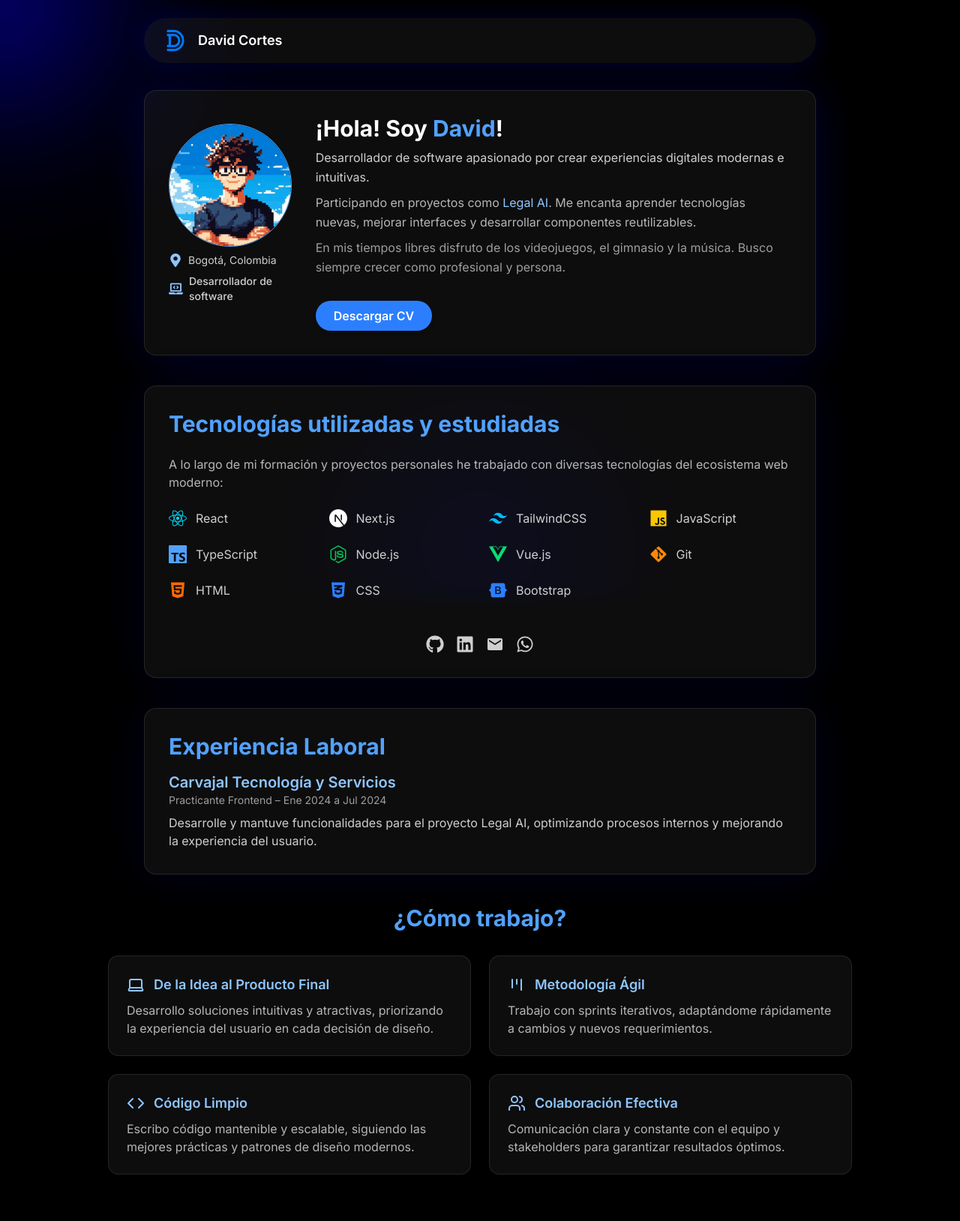
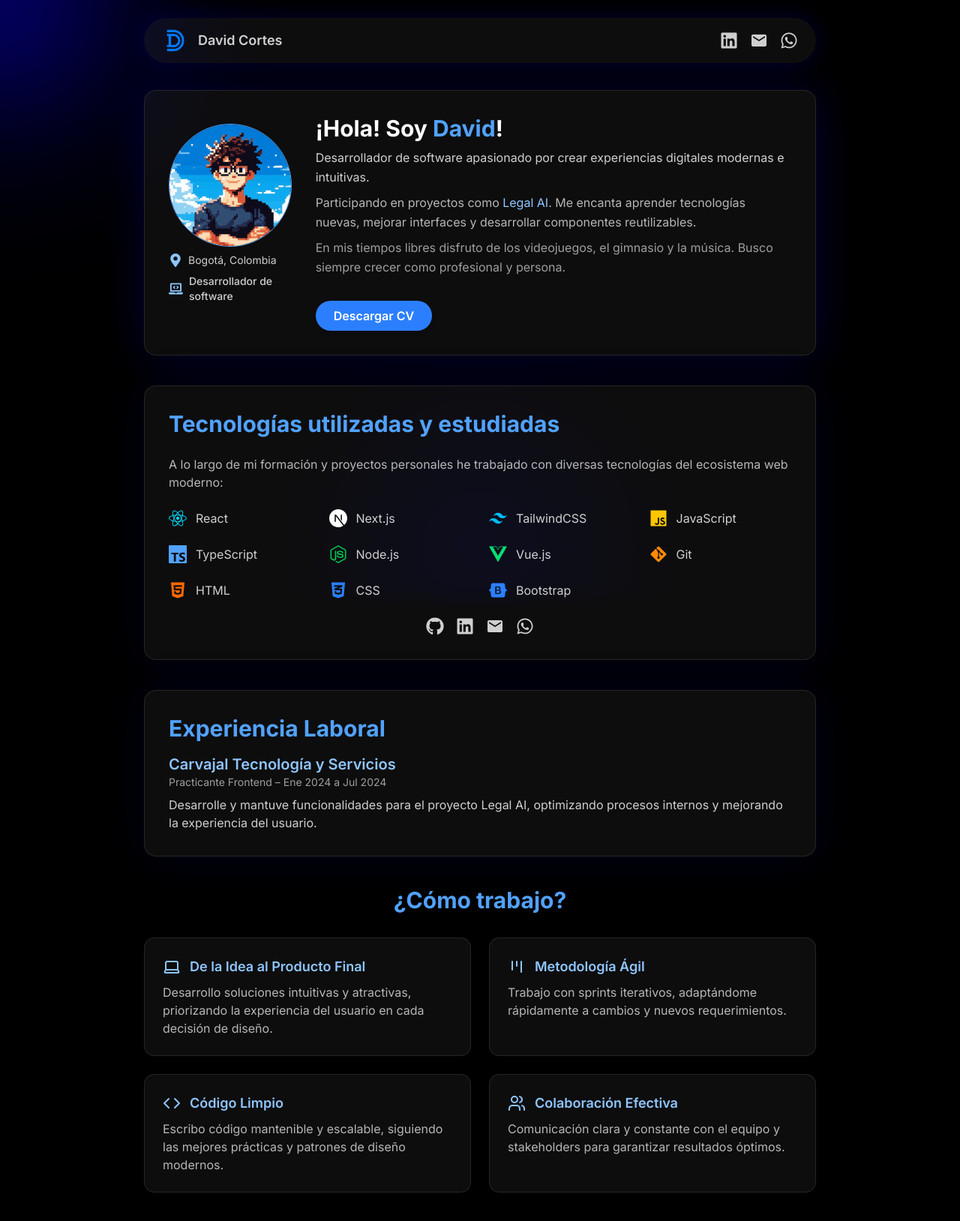
Before and after one commit to DavidCG5/Portafolio-DC, a Next.js app: page / in a window 1280 px wide. Shown: the top 1628 px of the page at 75% size. Built offline with nearby package versions, Linux system fonts and the light colour scheme.

Commit message:
feat: ajustar estilos en GeneralCard, Navbar y WorkStyleSection; agregar propiedades a SocialButtons

```diff
--- a/src/components/GeneralCard.tsx
+++ b/src/components/GeneralCard.tsx
@@ -8,7 +8,7 @@ interface GeneralCardProps {
 
 export default function GeneralCard({ icon, title, description }: GeneralCardProps) {
     return (
-      <div className="bg-white/5 border border-white/10 backdrop-blur-md p-6 rounded-xl shadow-md space-y-2 transition-transform duration-300 transform hover:scale-105">
+      <div className="w-full bg-white/5 border border-white/10 backdrop-blur-md p-6 rounded-xl shadow-md space-y-2 transition-transform duration-300 transform hover:scale-105">
         <div className="flex items-center gap-3 text-blue-300">
           {icon}
           <h3 className="font-semibold text-lg">{title}</h3>
--- a/src/components/Navbar.tsx
+++ b/src/components/Navbar.tsx
@@ -1,9 +1,12 @@
+'use client'
+
 import Image from 'next/image'
-
+import SocialButtons from './SocialButtons'
 
 export default function Navbar() {
   return (
-    <nav className="fixed top-6 left-1/2 transform -translate-x-1/2 z-50 px-6 py-3 w-[90%] max-w-4xl rounded-full backdrop-blur-md bg-white/5   shadow-[0_0_30px_rgba(6,2,255,0.2)] flex justify-between items-center">
+    <nav className="fixed top-6 left-1/2 transform -translate-x-1/2 z-50 px-6 py-3 w-[90%] max-w-4xl rounded-full backdrop-blur-md bg-white/5 shadow-[0_0_30px_rgba(6,2,255,0.2)] flex justify-between items-center">
+
       <div className="flex items-center gap-3">
         <Image
           src="/DavidCortesLogo.png"
@@ -12,7 +15,14 @@ export default function Navbar() {
           height={36}
           className="rounded-full"
         />
-        <span className="text-lg font-semibold text-white-400">David Cortes</span>
+        <span className="text-lg font-semibold text-white/80">David Cortes</span>
+      </div>
+
+
+      <div >
+        <SocialButtons
+          GitHub={false}
+        />
       </div>
     </nav>
   )
--- a/src/components/SocialButtons.tsx
+++ b/src/components/SocialButtons.tsx
@@ -3,9 +3,23 @@
 import { FaGithub, FaLinkedin, FaWhatsapp } from 'react-icons/fa'
 import { MdEmail } from 'react-icons/md'
 
-export default function SocialButtons() {
+interface SocialButtonsProps {
+  GitHub?: boolean
+  LinkedIn?: boolean
+  Email?: boolean
+  WhatsApp?: boolean
+}
+
+export default function SocialButtons({
+  GitHub = true,
+  LinkedIn = true,
+  Email = true,
+  WhatsApp = true,
+}: SocialButtonsProps) {
   return (
-    <div className="flex gap-4 mt-6">
+    <div className="flex gap-4 ">
+
+      {GitHub && (
         <a
         href="https://github.com/DavidCG5"
         target="_blank"
@@ -15,7 +29,9 @@ export default function SocialButtons() {
         >
         <FaGithub />
         </a>
+      )}
 
+      {LinkedIn && (
         <a
         href="https://linkedin.com/in/david-felipe-cortes-cortes-a1aab1231/"
         target="_blank"
@@ -25,7 +41,9 @@ export default function SocialButtons() {
         >
         <FaLinkedin />
         </a>
+      )}
 
+      {Email && (
         <a
         href="mailto:dc317393@gmail.com"
         className="text-white/80 hover:text-blue-400 text-2xl transition"
@@ -33,7 +51,9 @@ export default function SocialButtons() {
         >
         <MdEmail />
         </a>
+      )}
 
+      {WhatsApp && (
         <a
           href="https://wa.me/573016661724"
           target="_blank"
@@ -43,6 +63,8 @@ export default function SocialButtons() {
         >
           <FaWhatsapp />
         </a>
+      )}
+
     </div>
   )
 }
--- a/src/components/WorkStyleSection.tsx
+++ b/src/components/WorkStyleSection.tsx
@@ -5,11 +5,11 @@ import GeneralCard from './GeneralCard'
 
 export default function WorkStyleSection() {
 return (
-    <section id="como-trabajo" className="w-full text-white">
-    <div className="w-full max-w-5xl px-4 mx-auto flex flex-col items-center space-y-8">
-      <h2 className="text-3xl font-bold text-blue-400">¿Cómo trabajo?</h2>
+    <section id="como-trabajo" className="w-full flex justify-center items-center px-4">
+    <div className=" max-w-4xl  space-y-8">
+      <h2 className="text-3xl font-bold text-blue-400 text-center">¿Cómo trabajo?</h2>
 
-      <div className="grid grid-cols-1 sm:grid-cols-2 gap-6 w-full">
+      <div className="grid grid-cols-1 sm:grid-cols-2 gap-6">
         <GeneralCard
           icon={<Laptop />}
           title="De la Idea al Producto Final"
```
Lines whose indentation alone changed are shown as unchanged.
